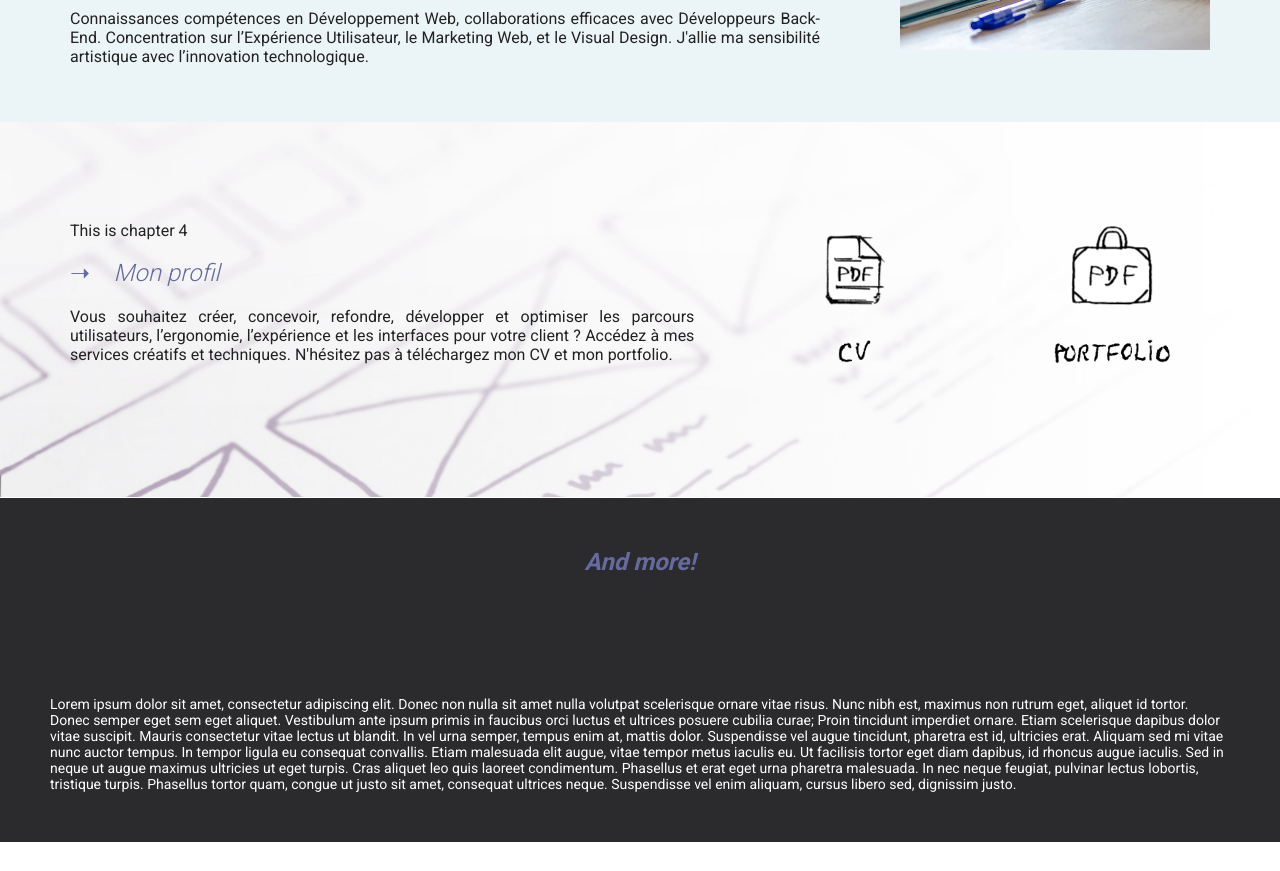
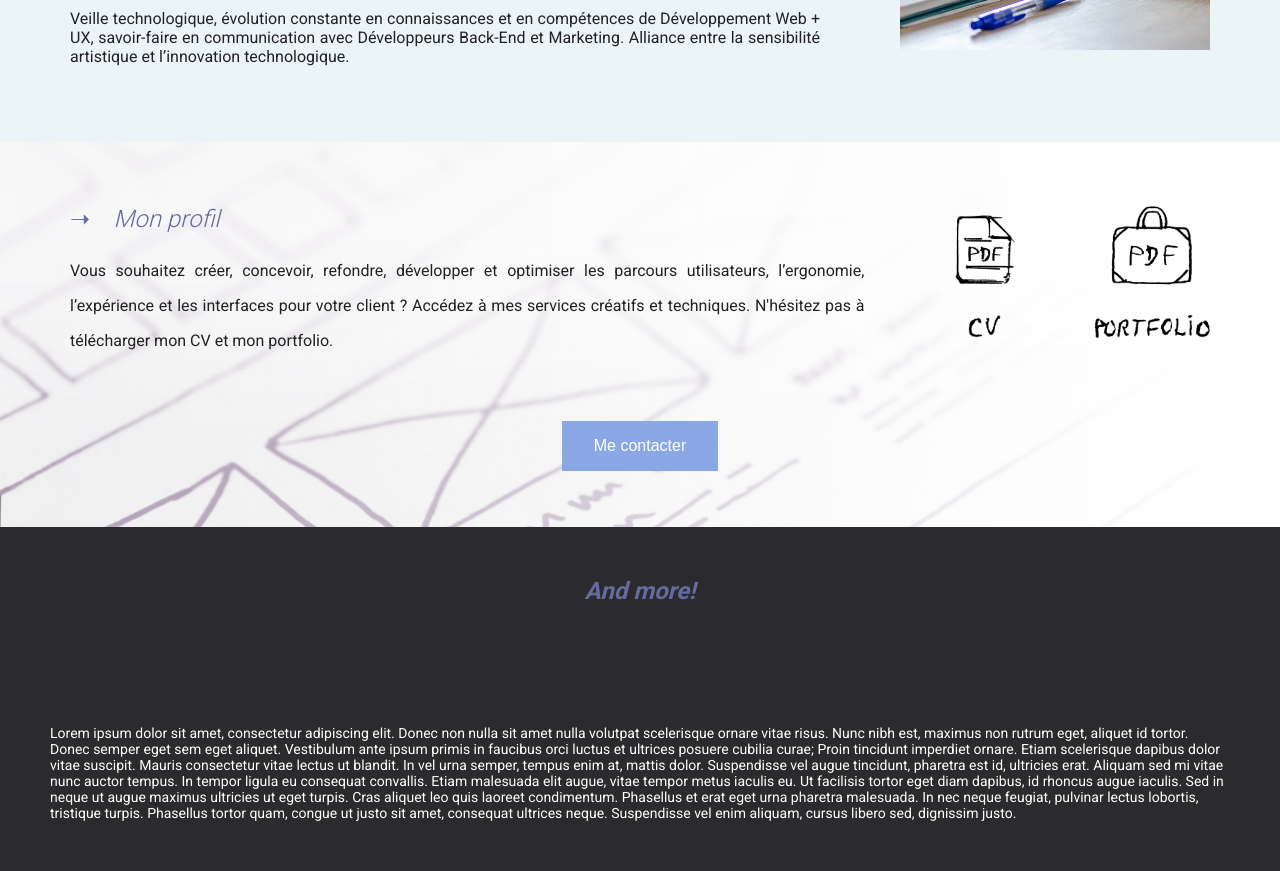
Before and after one commit to bdean05/benjamin-dean-design, a React (Create React App) app: page / in a window 1280 px wide. Shown: the part 860-1731 px from the top of the page. Built offline with nearby package versions, Linux system fonts and the light colour scheme.

Commit message:
Thursday upadtes

```diff
--- a/src/App.js
+++ b/src/App.js
@@ -16,6 +16,7 @@ import bhd from './assets/dean-design.png'
 import Burger from './components/Burger/Burger';
 import Menu from './components/Menu/Menu';
 import Exercice from './components/Exercice';
+import Footer from './components/Footer';
 
 const App = () => {
 
@@ -55,10 +56,11 @@ const App = () => {
             <Route path="/songs" component={AutocompleteHook} />
             <Route path="/gallery" component={Gallery} />
             <Route path="/photos" component={Photos} />
-            <Route path="/#chapter4" component={Home} /> {/* on met toujours la route par défaut à la fin */}
             <Route path="/" component={Home} /> {/* on met toujours la route par défaut à la fin */}
 
           </Switch>
+
+          <Footer />
         </div>
       </Router>
     </ThemeProvider>
--- /dev/null
+++ b/src/components/Footer.js
@@ -0,0 +1,27 @@
+import React from 'react'
+import './style.css'
+import webWords from '../assets/web-words.png'
+import portfolioBhd from '../assets/Benj.h.Dean_portfolio-2021.pdf'
+import cvBhd from '../assets/Benj.h.Dean_resume_2021_designer.pdf'
+import photoBio from '../assets/mac-notes-code.jpg'
+import textcv from '../assets/text-cv.png'
+import textportfolio from '../assets/text-portfolio.png'
+import pdffile from '../assets/PDF-file.png'
+import pdfsuitcase from '../assets/PDF-suitcase.png'
+
+
+
+const Footer = (props) => {
+    return (
+        <div>
+            <section className="banner-footer">
+                <h1 style={{ fontSize: "24px", color: "#666b9f", textAlign: "center", padding: "50px" }}><em>And more!</em></h1>
+                <p style={{ fontSize: "14px", color: "#ffffff", padding: "50px" }}>Lorem ipsum dolor sit amet, consectetur adipiscing elit. Donec non nulla sit amet nulla volutpat scelerisque ornare vitae risus. Nunc nibh est, maximus non rutrum eget, aliquet id tortor. Donec semper eget sem eget aliquet. Vestibulum ante ipsum primis in faucibus orci luctus et ultrices posuere cubilia curae; Proin tincidunt imperdiet ornare. Etiam scelerisque dapibus dolor vitae suscipit. Mauris consectetur vitae lectus ut blandit. In vel urna semper, tempus enim at, mattis dolor. Suspendisse vel augue tincidunt, pharetra est id, ultricies erat. Aliquam sed mi vitae nunc auctor tempus.
+In tempor ligula eu consequat convallis. Etiam malesuada elit augue, vitae tempor metus iaculis eu. Ut facilisis tortor eget diam dapibus, id rhoncus augue iaculis. Sed in neque ut augue maximus ultricies ut eget turpis. Cras aliquet leo quis laoreet condimentum. Phasellus et erat eget urna pharetra malesuada. In nec neque feugiat, pulvinar lectus lobortis, tristique turpis. Phasellus tortor quam, congue ut justo sit amet, consequat ultrices neque. Suspendisse vel enim aliquam, cursus libero sed, dignissim justo.</p>
+            </section>
+        </div >
+    )
+}
+
+
+export default Footer
--- a/src/components/Header.js
+++ b/src/components/Header.js
@@ -15,10 +15,9 @@ const Header = () => {
             <div className="sticky-inner" style={{ width: "100%", height: "35px", backgroundColor: "#ffffff", paddingTop: "25px" }}>
                 <Link style={{ textDecoration: "none" }} to="/"><img src={bhd} alt="Logo" height="" width="220" style={{ margin: "-12px 25px 0px 15px " }} /></Link>
                 <Link className="menu-links" to="/">Accueil</Link>
-                <Link className="menu-links" to="/#chapter4">À propos</Link>
+                <a className="menu-links" href="/#a-propos">À propos</a>
                 <Link className="menu-links" to="/gallery">Portfolio</Link>
                 <Link className="menu-links" to="/messagerie">Contact</Link>
-                Click <a href="#chapter4">here</a> to read chapter 4.
                 <div className="social-box">
                     <a href="mailto:benjamin_h_dean@yahoo.com"><img src={mailto} alt="Mail to contact" height="" width="18" className="social-link" /></a>
                     <a href="https://www.linkedin.com/in/benjamin-hudson-dean/" target="_blank"><img src={linkedin} alt="LinkedIn" height="" width="18" className="social-link" /></a>
--- a/src/components/Home.js
+++ b/src/components/Home.js
@@ -2,6 +2,7 @@ import React from 'react'
 import './style.css'
 import webWords from '../assets/web-words.png'
 import portfolioBhd from '../assets/Benj.h.Dean_portfolio-2021.pdf'
+import cvBhd from '../assets/Benj.h.Dean_resume_2021_designer.pdf'
 import photoBio from '../assets/mac-notes-code.jpg'
 import textcv from '../assets/text-cv.png'
 import textportfolio from '../assets/text-portfolio.png'
@@ -18,10 +19,12 @@ const Home = (props) => {
                 <section className="slider fade">
                     <div className="bigLetters" id="pot">
                         <img src={webWords} alt="Logo" height="" width="1420px" />
+                        <a name="a-propos"></a>
                     </div>
                 </section>
             </a>
             <section className="banner-one">
+
                 <div className="widthy">
                     <div className="four-chapters">
                         <div className="chapter-group">
@@ -48,16 +51,14 @@ const Home = (props) => {
                 </div>
             </section>
             <section className="banner-two">
-
                 <div className="blocks">
                     <div className="block">
-
                         <h1 className="subtitle"><em>➝&nbsp;&nbsp;&nbsp;&nbsp;Hello World!</em></h1>
-                        <p>Web/UI Visual Designer, 12 ans d'expérience dans la conception visuelle/développement de sites web créatifs, d'interfaces utilisateur et d'applications. Connaissances et compétences en Design et Développement.</p>
+                        <p>Benjamin H.Dean, Web/UI/UX Visual Designer, . Connaissances et compétences en Design et Développement, sur des apps, des sites E-commerce & vitrines, design d'interfaces utilisateur pour apps et sites, projets en mode «mobile-first».</p>
                         <h1 className="subtitle"><em>➝&nbsp;&nbsp;&nbsp;&nbsp;Expérience</em></h1>
-                        <p>Équipes internationales de Marketing numérique, équipes de R&D et équipes UX. Design Digital, sur des apps, des sites vitrines puis l’E-commerce, design d'interfaces utilisateur pour applications et sites, projets en mode «mobile-first».</p>
+                        <p>12 ans d'expérience dans la conception visuelle et développement de sites créatifs, d'interfaces utilisateur et d'applications. Expérience en équipes internationales de Web Marketing numérique, équipes de R&D et équipes UX Design.</p>
                         <h1 className="subtitle"><em>➝&nbsp;&nbsp;&nbsp;&nbsp;Vers le futur !</em></h1>
-                        <p>Connaissances compétences en Développement Web, collaborations efficaces avec Développeurs Back-End. Concentration sur l’Expérience Utilisateur, le Marketing Web, et le Visual Design. J'allie ma sensibilité artistique avec l’innovation technologique.</p>
+                        <p>Veille technologique, évolution constante en connaissances et en compétences de Développement Web + UX, savoir-faire en communication avec Développeurs Back-End et Marketing. Alliance entre la sensibilité artistique et l’innovation technologique.</p>
                     </div>
                     <div><img src={photoBio} alt="Logo" height="" width="" className="image" /></div>
                 </div>
@@ -65,21 +66,31 @@ const Home = (props) => {
             <section className="banner-three">
                 <div className="blocks">
                     <div className="block">
-                        <a name="chapter4">This is chapter 4</a>
                         <h1 className="subtitle"><em>➝&nbsp;&nbsp;&nbsp;&nbsp;Mon profil</em></h1>
-                        <p>Vous souhaitez créer, concevoir, refondre, développer et optimiser les parcours utilisateurs, l’ergonomie, l’expérience et les interfaces pour votre client ? Accédez à mes services créatifs et techniques. N'hésitez pas à téléchargez mon CV et mon portfolio.</p>
-                        <br></br>
+                        <p style={{ lineHeight: "2.2" }}>Vous souhaitez créer, concevoir, refondre, développer et optimiser les parcours utilisateurs, l’ergonomie, l’expérience et les interfaces pour votre client ? Accédez à mes services créatifs et techniques. N'hésitez pas à télécharger mon CV et mon portfolio.</p>
                     </div>
-                    <div className="block" style={{ textAlign: "center", marginTop: "25px" }}><img src={pdffile} alt="Logo" height="" width="" className="handicon" /><img src={textcv} alt="Logo" height="24px" width="" style={{ margin: "-50px 0px 50px 0px" }} className="block" /></div>
-                    <div className="block" style={{ textAlign: "center", marginTop: "25px" }}><img src={pdfsuitcase} alt="Logo" height="" width="" className="handicon" /><img src={textportfolio} alt="Logo" height="24px" width="" style={{ margin: "-50px 0px 50px 0px" }} className="block" /></div>
+                    <div className="block">
+                        <div className="icons">
+                            <div style={{ textAlign: "center", padding: "0px 35px 35px 0px" }}>
+                                <a href={cvBhd} download="Benj.h.Dean_resume_2021_designer.pdf">
+                                    <div><img src={pdffile} alt="Logo" height="" width="" className="handicon" /></div>
+                                    <img src={textcv} alt="Logo" height="24px" width="" style={{ marginTop: "25px" }} />
+                                </a>
+                            </div>
+                            <div style={{ textAlign: "center", padding: "0px 0px 35px 35px" }}>
+                                <a href={portfolioBhd} download="Benj.h.Dean_portfolio-2021.pdf">
+                                    <div><img src={pdfsuitcase} alt="Logo" height="" width="" className="handicon" /></div>
+                                    <img src={textportfolio} alt="Logo" height="24px" width="" style={{ marginTop: "25px" }} />
+                                </a>
+                            </div>
+                        </div>
+                    </div>
                 </div>
+                <div style={{ textAlign: "center" }}><form action="/messagerie"><button class="button">Me contacter</button></form></div>
+                <br></br>
+                <br></br>
+                <br></br>
             </section>
-            <section className="banner-footer">
-                <h1 style={{ fontSize: "24px", color: "#666b9f", textAlign: "center", padding: "50px" }}><em>And more!</em></h1>
-                <p style={{ fontSize: "14px", color: "#ffffff", padding: "50px" }}>Lorem ipsum dolor sit amet, consectetur adipiscing elit. Donec non nulla sit amet nulla volutpat scelerisque ornare vitae risus. Nunc nibh est, maximus non rutrum eget, aliquet id tortor. Donec semper eget sem eget aliquet. Vestibulum ante ipsum primis in faucibus orci luctus et ultrices posuere cubilia curae; Proin tincidunt imperdiet ornare. Etiam scelerisque dapibus dolor vitae suscipit. Mauris consectetur vitae lectus ut blandit. In vel urna semper, tempus enim at, mattis dolor. Suspendisse vel augue tincidunt, pharetra est id, ultricies erat. Aliquam sed mi vitae nunc auctor tempus.
-In tempor ligula eu consequat convallis. Etiam malesuada elit augue, vitae tempor metus iaculis eu. Ut facilisis tortor eget diam dapibus, id rhoncus augue iaculis. Sed in neque ut augue maximus ultricies ut eget turpis. Cras aliquet leo quis laoreet condimentum. Phasellus et erat eget urna pharetra malesuada. In nec neque feugiat, pulvinar lectus lobortis, tristique turpis. Phasellus tortor quam, congue ut justo sit amet, consequat ultrices neque. Suspendisse vel enim aliquam, cursus libero sed, dignissim justo.</p>
-            </section>
-
         </div >
     )
 }
--- a/src/components/style.css
+++ b/src/components/style.css
@@ -72,6 +72,19 @@
     border-spacing: 50px;
   }
 
+  .menu-links a:focus {
+    font-family: "roboto", "HelveticaNeue-Light", "Helvetica Neue Light", "Helvetica Neue", Helvetica, Arial, "Lucida Grande", sans-serif;
+    position: relative;
+    margin: 25px;
+    text-decoration: none;
+    color: #777777;
+    font-size: 14px;
+    font-weight: bolder;
+    border-bottom: 1px solid #777777;
+    border-spacing: 50px;
+  }
+
+
 
   .social-link { margin: 0px 15px 0px 15px; opacity: 0.5; }
   .social-link:hover { margin: 0px 15px 0px 15px; opacity: 0.7; }
@@ -145,7 +158,7 @@
   background-color: #ebf4f7;
   color: #222222;
   font-family: "roboto", "HelveticaNeue-Light", "Helvetica Neue Light", "Helvetica Neue", Helvetica, Arial, "Lucida Grande", sans-serif;
-
+  padding-bottom: 20px;
 }
 
 .banner-three {
@@ -155,14 +168,14 @@
   background-size: 100%;
   background-position: center top;
   color: #222222;
-  margin-bottom: -19px;
-
+  margin-bottom: -25px;
   font-family: "roboto", "HelveticaNeue-Light", "Helvetica Neue Light", "Helvetica Neue", Helvetica, Arial, "Lucida Grande", sans-serif;
 }
 
 .banner-footer {
   background-color: #2b2a2c;
   color: #afafaf;
+  margin-bottom: -18px;
   font-family: "roboto", "HelveticaNeue-Light", "Helvetica Neue Light", "Helvetica Neue", Helvetica, Arial, "Lucida Grande", sans-serif;
 }
 
@@ -170,9 +183,9 @@
 .block { padding: 40px; }
 .image { padding: 60px 40px 40px 40px; width: 310px; }
 .subtitle { font-weight: lighter; font-size: 24px; color: #666b9f; }
+.icons { margin-top: 25px; display: flex; align-items: center; justify-content: space-between; }
 
 .handicon {
-    padding: 40px;
     height: 78px;
     width: 80px;
     animation: move 3s infinite ease-in-out;
@@ -187,6 +200,25 @@
 100% {
     transform: scale(1,1);
 }
+}
+
+.button {
+  border: none;
+  color: #ffffff;
+  padding: 16px 32px;
+  text-align: center;
+  text-decoration: none;
+  display: inline-block;
+  font-size: 16px;
+  margin: 4px 2px;
+  transition-duration: 0.4s;
+  cursor: pointer;
+  background-color: #8aa8e5;
+}
+
+.button:hover {
+  background-color: #4b6fcf;
+  color: white;
 }
 
 
@@ -205,10 +237,10 @@
     background-color: #ffffff;
     /*background-image: url('../assets/illustration_bg.jpg');*/
     background-repeat: repeat;
-    background-size: 100%;
+    background-size: 115%;
     background-position: center top;
     color: #222222;
-    margin-bottom: -19px;
+    margin-bottom: -35px;
     font-family: "roboto", "HelveticaNeue-Light", "Helvetica Neue Light", "Helvetica Neue", Helvetica, Arial, "Lucida Grande", sans-serif;
   }
 }
@@ -264,7 +296,7 @@
 
     .banner-three {
       background-color: #ffffff;
-      background-image: url('../assets/illustration_bg.jpg');
+      background-image: none;
       background-repeat: repeat;
       background-size: auto 100%;
       background-position: center top;
```
Also changed, not shown: 2 other files (tests, documents, lock files or other folders).
